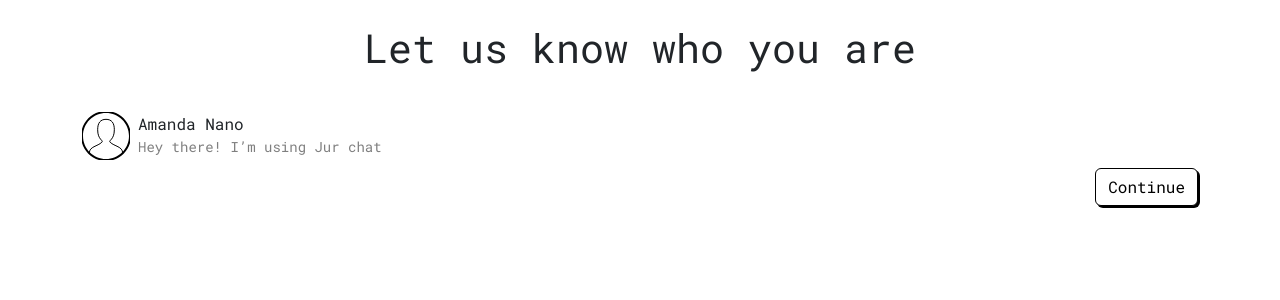
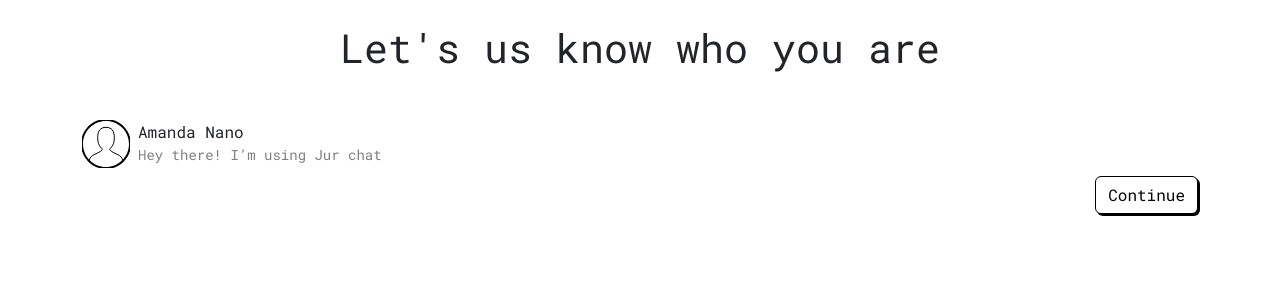
Before and after one commit to jamezzz123/jur-frontend-assignment, a React (Create React App) app: page / in a window 1280 px wide. Shown: the top 300 px of the page. Built offline with nearby package versions, Linux system fonts and the light colour scheme.

Commit message:
refactor(UI): :construction: refactor UI in diffenrent components

```diff
--- a/src/App.js
+++ b/src/App.js
@@ -1,27 +1,12 @@
-import person from "./assets/Large.svg";
 import BaseButton from "./components/BaseButton";
+import ContactList from "./components/ContactList";
+import Title from "./components/Title";
 
 function App() {
   return (
     <div className="container">
-      <div className="row text-center my-4">
-        <div className="col">
-          <h1>Let us know who you are</h1>
-        </div>
-      </div>
-      <div className="row text-center">
-        <div className="col">
-          <div className="d-flex my-2">
-            <img src={person} alt="" srcset="" />
-            <div className="d-flex flex-column mx-2">
-              <p className="mb-0 text-start">Amanda Nano</p>
-              <p className="mb-0 small text-start text-black-50">
-                Hey there! I’m using Jur chat
-              </p>
-            </div>
-          </div>
-        </div>
-      </div>
+      <Title title="Let's us know who you are" subTitle="" />
+      <ContactList />
 
       <div className="row text-end">
         <div className="col">
--- /dev/null
+++ b/src/components/ContactList.js
@@ -0,0 +1,19 @@
+import person from "../assets/Large.svg";
+
+const ContactList = () => (
+  <div className="row text-center">
+    <div className="col">
+      <div className="d-flex my-2">
+        <img src={person} alt="" srcset="" />
+        <div className="d-flex flex-column mx-2">
+          <p className="mb-0 text-start">Amanda Nano</p>
+          <p className="mb-0 small text-start text-black-50">
+            Hey there! I’m using Jur chat
+          </p>
+        </div>
+      </div>
+    </div>
+  </div>
+);
+
+export default ContactList;
--- /dev/null
+++ b/src/components/Title.js
@@ -0,0 +1,10 @@
+const Title = ({ title, subTitle }) => (
+  <div className="row text-center my-4">
+    <div className="col">
+      <h1>{title}</h1>
+      <p className="lead bg-black-50">{subTitle}</p>
+    </div>
+  </div>
+);
+
+export default Title;
```
